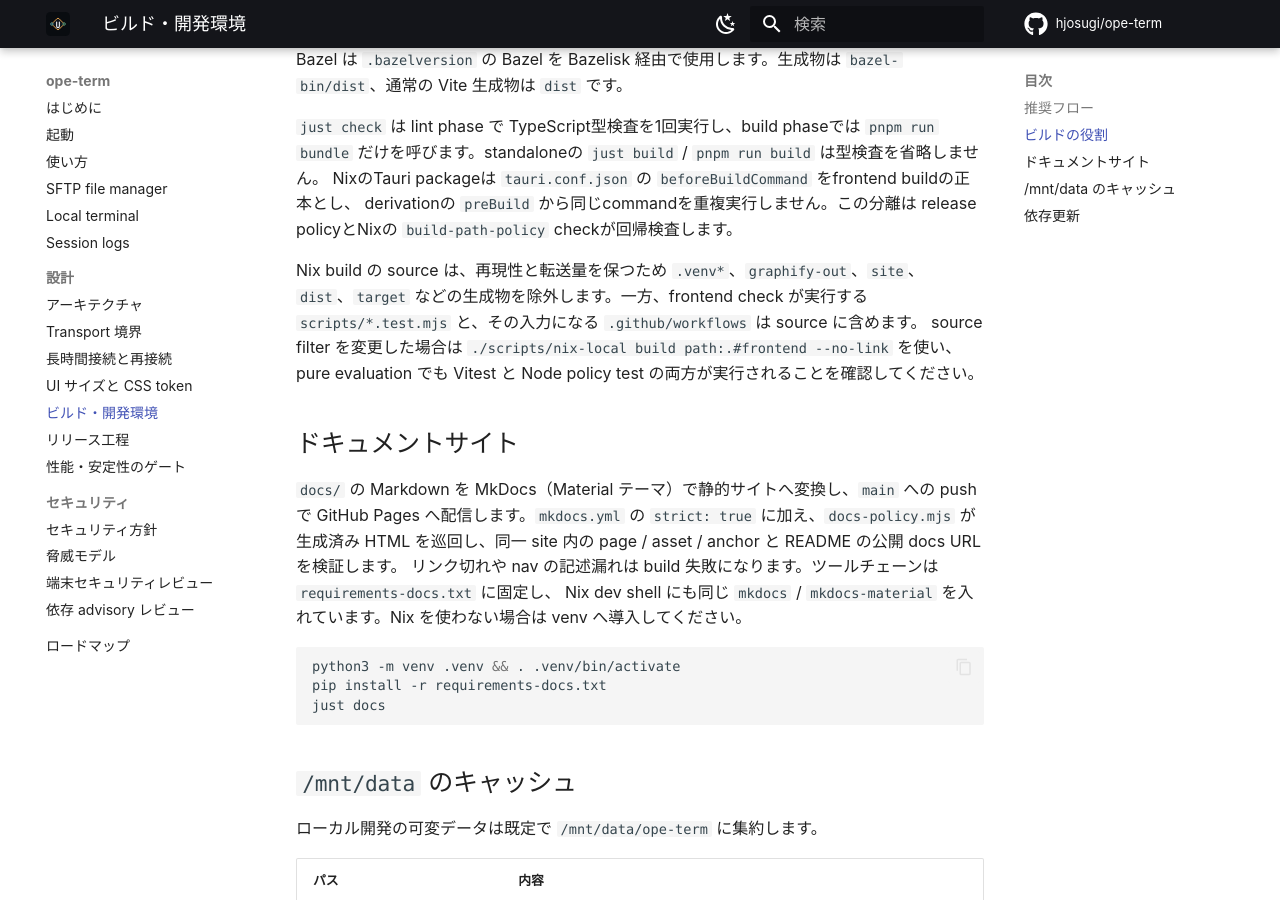
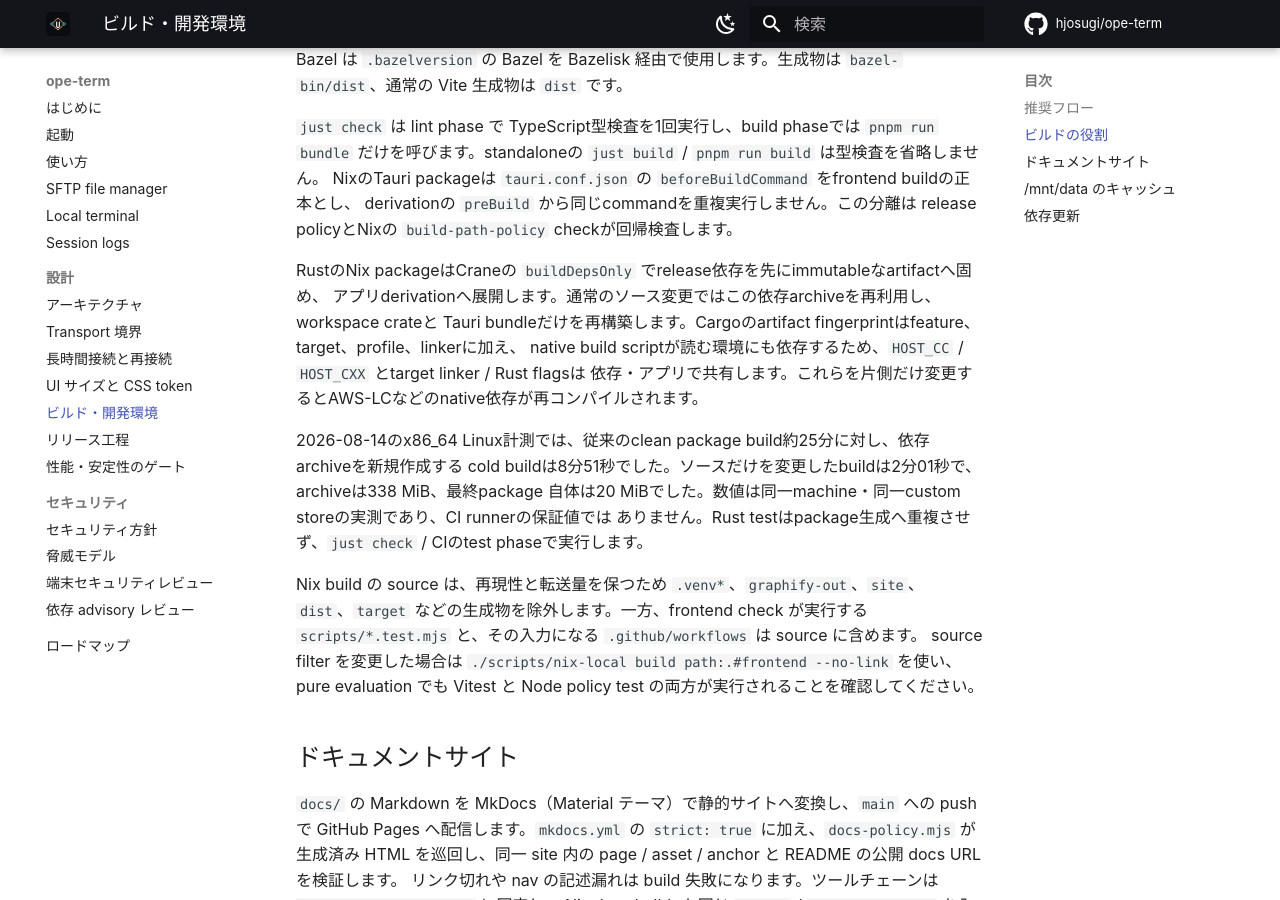
Before and after one commit to hjosugi/ope-term, an MkDocs documentation site: the page built from docs/BUILD.md, in a window 1280 px wide and 900 px high, scrolled down 1961 px. Built offline with MkDocs 1.6.1 and Material for MkDocs 9.7.7, drawn with Linux system fonts in a browser that asks for light colours; comment, search, counter and statistics services are not loaded.

Commit message:
build(nix): cache Rust dependencies separately

```diff
--- a/docs/BUILD.md
+++ b/docs/BUILD.md
@@ -64,6 +64,17 @@ Bazel は `.bazelversion` の Bazel を Bazelisk 経由で使用します。生
 NixのTauri packageは `tauri.conf.json` の `beforeBuildCommand` をfrontend buildの正本とし、
 derivationの `preBuild` から同じcommandを重複実行しません。この分離は
 release policyとNixの `build-path-policy` checkが回帰検査します。
+
+RustのNix packageはCraneの `buildDepsOnly` でrelease依存を先にimmutableなartifactへ固め、
+アプリderivationへ展開します。通常のソース変更ではこの依存archiveを再利用し、workspace crateと
+Tauri bundleだけを再構築します。Cargoのartifact fingerprintはfeature、target、profile、linkerに加え、
+native build scriptが読む環境にも依存するため、`HOST_CC` / `HOST_CXX` とtarget linker / Rust flagsは
+依存・アプリで共有します。これらを片側だけ変更するとAWS-LCなどのnative依存が再コンパイルされます。
+
+2026-08-14のx86_64 Linux計測では、従来のclean package build約25分に対し、依存archiveを新規作成する
+cold buildは8分51秒でした。ソースだけを変更したbuildは2分01秒で、archiveは338 MiB、最終package
+自体は20 MiBでした。数値は同一machine・同一custom storeの実測であり、CI runnerの保証値では
+ありません。Rust testはpackage生成へ重複させず、`just check` / CIのtest phaseで実行します。
 
 Nix build の source は、再現性と転送量を保つため `.venv*`、`graphify-out`、`site`、
 `dist`、`target` などの生成物を除外します。一方、frontend check が実行する
```
Also changed, not shown: 2 other files.
